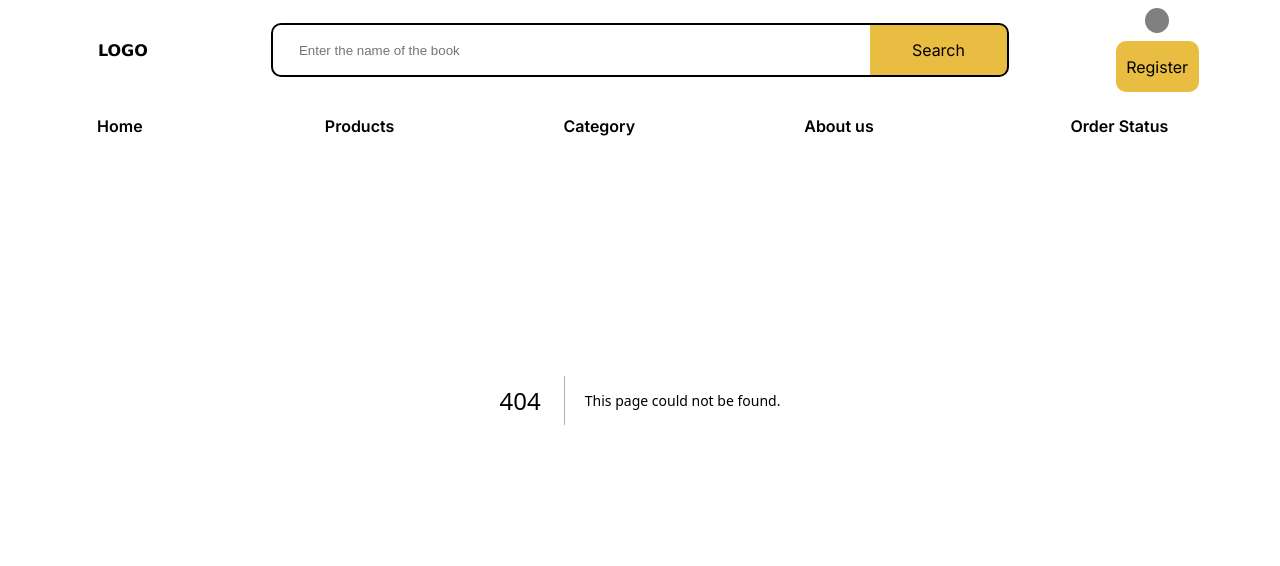
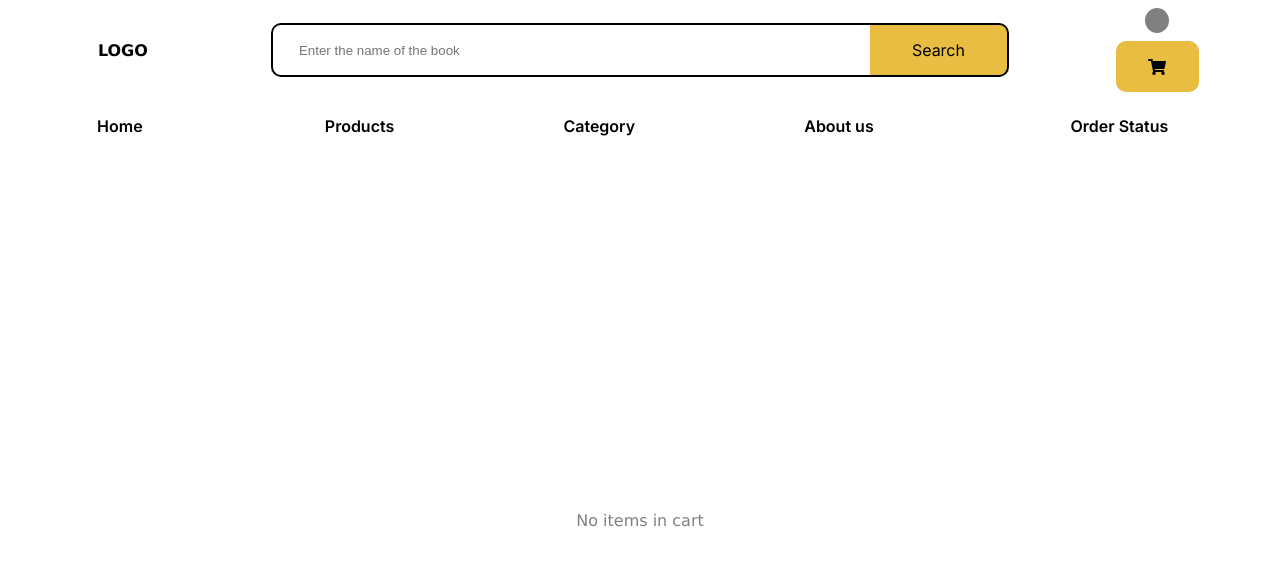
Before and after one commit to Hossain-2402/cz_web_app, a Next.js app: page /cart in a window 1280 px wide. Before the commit this address had no page. Shown: the top 566 px of the page. Built offline with nearby package versions, Linux system fonts and the light colour scheme.

Commit message:
adding cart screen

```diff
--- /dev/null
+++ b/app/cart/CartScreen.css
@@ -0,0 +1,241 @@
+body{
+	padding:0;
+	margin: 0;
+}
+
+.CartScreen{
+	margin:25vh 0 0 0;
+}
+
+.desktop_menu_item_selected_style_for_Cart_page{
+	position:fixed;
+	width:100vw;
+	left:50%;
+	transform: translate(-50%,0);
+	display: flex;
+	justify-content: center;
+	align-items: center;
+	background: white;
+	z-index: 99;
+}
+
+.nevigation_btn_background_style_in_Cart_page{
+	height:3vh;
+	flex:1;
+	display: flex;
+	justify-content: center;
+	align-items: center;
+	padding:2vh 2vw;
+	color:black;
+/*	border-radius: 10px;*/
+	text-decoration: none;
+	font-weight: 550;
+	transition: .2s;
+}
+
+.bg_white{
+	background: white;
+}
+
+.c{
+	background:#E9BD42;
+}
+
+.o_s{
+	flex:1.5;
+}
+
+
+
+.cart_products_area{
+	height:auto;
+	width:98vw;
+	margin:0 0 0 50%;
+	transform: translate(-50%,0);
+	display:grid;
+	grid-template-columns: 1fr 1fr 1fr 1fr;
+	grid-gap: 2vw 2vw;
+	perspective: 50em;
+}
+
+.cartProduct{
+	height:70vh;
+	border-radius: 10px;
+	overflow: hidden;
+	float:left;
+	cursor: pointer;
+	display: flex;
+	gap:1vh;
+	flex-direction: column;
+	text-decoration: none;
+	color:black;
+/*	border: 2px solid black;*/
+/*	box-shadow: 0 0 10px black;*/
+}
+
+.cartProductImage{
+	flex:5;
+	width:100%;
+	background-position: center center;
+	transition: .4s;
+}
+
+.cart_product_name{
+	flex:.2;
+	width:20vw;
+	padding:2vh 0 2vh 0;
+	font-family: verdana;
+	float: left;
+	transition: .4s;
+}
+
+.cart_price{
+	flex:.2;
+	width:20vw;
+	font-family: verdana;
+	float: left;
+	font-size: 25px ;
+	font-weight: 525;
+	transition: .4s;
+}
+
+
+.no_product_in_cart_area{
+	height:80vh;
+	width:95vw;
+	margin:10vh 0 0 50%;
+	transform: translate(-50%,0);
+	font-family: verdana;
+	color:grey;
+	display: flex;
+	justify-content: center;
+	align-items:center;
+}
+
+
+.detail_cart_product{
+	position: fixed;
+	top:2.5vh;
+	padding:2vh 0;
+	height:90vh;
+	width:100vw;
+	box-shadow: 0 0 200px black;
+	overflow:scroll;
+	overflow-x: hidden;
+	display: flex;
+	gap:1vw;
+	backdrop-filter:blur(20px);
+	z-index: 101;
+	transition: .7s;
+}
+
+.exit_detail_screen{
+	position: fixed;
+	top:2.5vh;
+	right:2%;
+	background:black;
+	color:white;
+	padding:1vh 2vw;
+	border-radius: 10px;
+	cursor: pointer;
+}
+
+
+
+@media(max-width:991px){
+	.CartScreen{
+		margin:15vh 0 0 0;
+	}
+	.desktop_menu_item_selected_style_for_Cart_page{
+		height:0;
+		width:0;
+		font-size: 0;
+	}
+	.nevigation_btn_background_style_in_Cart_page{
+		padding:0;
+	}
+
+
+	.cart_products_area{
+		grid-template-columns: 1fr 1fr;
+		grid-gap: 4vw 4vw;
+	}
+	.cartProduct{
+		height:30vh;
+		padding:1.5vw 1.5vw 2vh 1.5vw;
+	}
+
+	.cartProductImage{
+
+		background-position: center center;
+	}
+
+	.cart_product_name{
+		font-size: 12px;
+	}
+
+	.cart_price{
+		font-size: 20px;
+	}
+
+	.detail_cart_product{
+		top:2.5vh;
+		box-shadow: 0 0 200px black;
+	}
+
+	.exit_detail_screen{
+		top:5vh;
+		padding:2vh 5vw;
+	}
+}
+
+
+
+
+
+
+
+
+
+
+
+
+
+
+
+
+
+
+
+
+
+
+
+
+
+
+
+
+
+
+
+
+
+
+
+
+
+
+@media(min-width:1024px){
+	.desktop_menu_item_selected_style_for_Cart_page{
+		top:12vh;
+	}
+}
+
+
+@media(min-width:1440px){
+	.desktop_menu_item_selected_style_for_Cart_page{
+		top:12vh;
+	}
+}
+/*E9BD42*/
--- /dev/null
+++ b/app/cart/page.jsx
@@ -0,0 +1,61 @@
+'use client';
+
+import "./CartScreen.css";
+import {useState,useEffect} from "react";
+import db from "../products/firebase_in_products";
+import firebase from "firebase/compat/app";
+import Link from "next/link";
+import { useSelector, useDispatch } from 'react-redux';
+import { increment, decrement, reset, addToCartFunction } from '../store/reducer.js';
+
+
+const CartScreen = ()=>{
+
+
+  const cartProducts = useSelector((state)=> state.cart);
+
+  const [position_of_the_detail_area,set_position_of_the_detail_area] = useState("-200vw");
+
+
+
+	return (
+		<div className="CartScreen">
+			<div className="desktop_menu_item_selected_style_for_Cart_page">
+				<div className="nevigation_btn_background_style_in_Cart_page bg_white"> </div>
+				<div className="nevigation_btn_background_style_in_Cart_page bg_white"></div>
+				<div className="nevigation_btn_background_style_in_Cart_page bg_white"></div>
+				<div className="nevigation_btn_background_style_in_Cart_page bg_white"></div>
+				<div className="nevigation_btn_background_style_in_Cart_page bg_white o_s"></div>
+			</div>
+
+			<div style={{ left : position_of_the_detail_area }} className="detail_cart_product">
+				<div className="exit_detail_screen" onClick={()=>{ set_position_of_the_detail_area("-200vw") }}><i className="fa fa-times"></i></div>
+			</div>
+
+
+			{cartProducts.length === 0 ?
+
+			<div className="no_product_in_cart_area">No items in cart</div>
+
+			 :
+ 				<div className="cart_products_area" >
+					{cartProducts.map((item,index) =>{
+			            return (
+				            <div key={index} className="cartProduct" onClick={()=>{ set_position_of_the_detail_area("0vw") }}>
+								<div style={{ backgroundImage: "url("+item.leading_image+")",backgroundPosition :'center center',backgroundRepeat : 'no-repeat',backgroundSize : '85%'}}  className="cartProductImage"></div>
+								<div className="cart_product_name">{item.product_name} </div>
+								<div className="cart_price">৳ {item.product_price}</div>
+				            </div>);
+			          })}
+				</div>
+
+
+			  }
+
+
+
+		</div>
+		);
+}
+
+export default CartScreen;
--- a/app/layout.css
+++ b/app/layout.css
@@ -89,7 +89,7 @@ body{
 	background:grey;
 }
 
-.register_btn{
+.cart_btn{
 	height:2em;
 	width:2em;
 	flex:1;
@@ -154,6 +154,7 @@ body{
 	margin:0;
 	padding:0;
 }
+
 
 @media(max-width:991px){
 
@@ -245,9 +246,18 @@ body{
 		align-items: center;
 		border-radius: 10px;
 		font-size: 10px;
-		background:black;
-		color:white;
+		background:#E9BD42;
+		color:black;
+		font-weight: 800;
 		text-decoration: none;
 	}
 
+	.h_home{
+		font-size: 22px;
+	}
+
+	.c_b{
+		font-size: 20px;
+	}
+
 }
--- a/app/layout.tsx
+++ b/app/layout.tsx
@@ -45,6 +45,7 @@ export default function RootLayout({
       <Provider store={store}>
       <link rel="styleSheet" href="https://cdnjs.cloudflare.com/ajax/libs/font-awesome/5.15.3/css/all.min.css"/>
       <link rel="stylesheet" href="path/to/font-awesome/css/font-awesome.min.css"/>
+
       <div className="navigation_area">
 
         <div className="user_input_area">
@@ -58,9 +59,9 @@ export default function RootLayout({
 
           <div className="log_in_area">
             <div className="user_profile_image"></div>
-            <Link href="/register" className="register_btn">Register</Link>
+            <Link href="/cart" as="/cart" className="cart_btn"><i className="fa fa-shopping-cart"></i></Link>
           </div>
-{/*fa fa-bars*/}
+        {/*fa fa-bars*/}
           <div className="mobile_menu_btn" onClick={()=>{showMenuAreaInMobile()}}><i className={class_name_of_icon}></i></div>
         </div>
 
@@ -73,19 +74,21 @@ export default function RootLayout({
           <Link href="/about-us" as="about-us" className="nev_btn">About us</Link>
           <Link href="/order-status" as="order-status" className="nev_btn o_s">Order Status</Link>
         </div>
+      </div>
 
-
-      </div>
+      {/*<Link href="/cart" as="cart" className="cart_btn">Cart</Link>*/}
 
       <div style={{ left: position_of_the_menu_area_for_mobile }} className="mobile_menu_area">
         <div className="menu_btns_box">
-          <Link href="/"  className="nev_btn_for_mobile h_home" onClick={()=>{ set_position_of_the_menu_area_for_mobile("-200vw"); set_class_name_of_icon("fa fa-bars"); }}>Home  </Link>
+          <Link href="/"  className="nev_btn_for_mobile h_home" onClick={()=>{ set_position_of_the_menu_area_for_mobile("-200vw"); set_class_name_of_icon("fa fa-bars"); }}><i className="fa fa-home"></i></Link>
           <Link href="/products" className="nev_btn_for_mobile p_products" onClick={()=>{ set_position_of_the_menu_area_for_mobile("-200vw"); set_class_name_of_icon("fa fa-bars");}}>Products</Link>
           <Link href="/category"  as="category" className="nev_btn_for_mobile c_category" onClick={()=>{ set_position_of_the_menu_area_for_mobile("-200vw"); set_class_name_of_icon("fa fa-bars");}}>Category</Link>
           <Link href="/about-us"  as="about-us" className="nev_btn_for_mobile a_aboutus" onClick={()=>{ set_position_of_the_menu_area_for_mobile("-200vw"); set_class_name_of_icon("fa fa-bars");}}>About us</Link>
           <Link href="/order-status"  as="order-status" className="nev_btn_for_mobile or_orderstatus" onClick={()=>{ set_position_of_the_menu_area_for_mobile("-200vw"); set_class_name_of_icon("fa fa-bars"); }}>Order Status</Link>
+          <Link href="/" as="/cart" className="nev_btn_for_mobile c_b" onClick={()=>{ set_position_of_the_menu_area_for_mobile("-200vw"); set_class_name_of_icon("fa fa-bars"); }}><i className="fa fa-shopping-cart" ></i></Link>
         </div>
       </div>
+
       {children}
       </Provider>
       </body>
--- a/app/page.jsx
+++ b/app/page.jsx
@@ -30,7 +30,6 @@ const Home = ()=>{
   useEffect(()=>{
     db.collection('products').orderBy("timestamp","desc").onSnapshot(snapshot=>{
       setProducts(snapshot.docs.map(doc => doc.data()));
-      console.log(snapshot.docs.map(doc => doc.id));
     });
   },[]);
 
--- a/app/store/reducer.js
+++ b/app/store/reducer.js
@@ -1,6 +1,6 @@
 const initialState = {
   cartLength: 0,
-  cart : []
+  cart : [],
 };
 
 const INCREMENT = 'INCREMENT';
```
Also changed, not shown: app/products/[productId]/ProductDetail.css (+17 -0 lines), app/products/[productId]/page.jsx (+42 -1 lines), app/products/page.jsx (+1 -12 lines), 1 other file (tests, documents, lock files or other folders).
